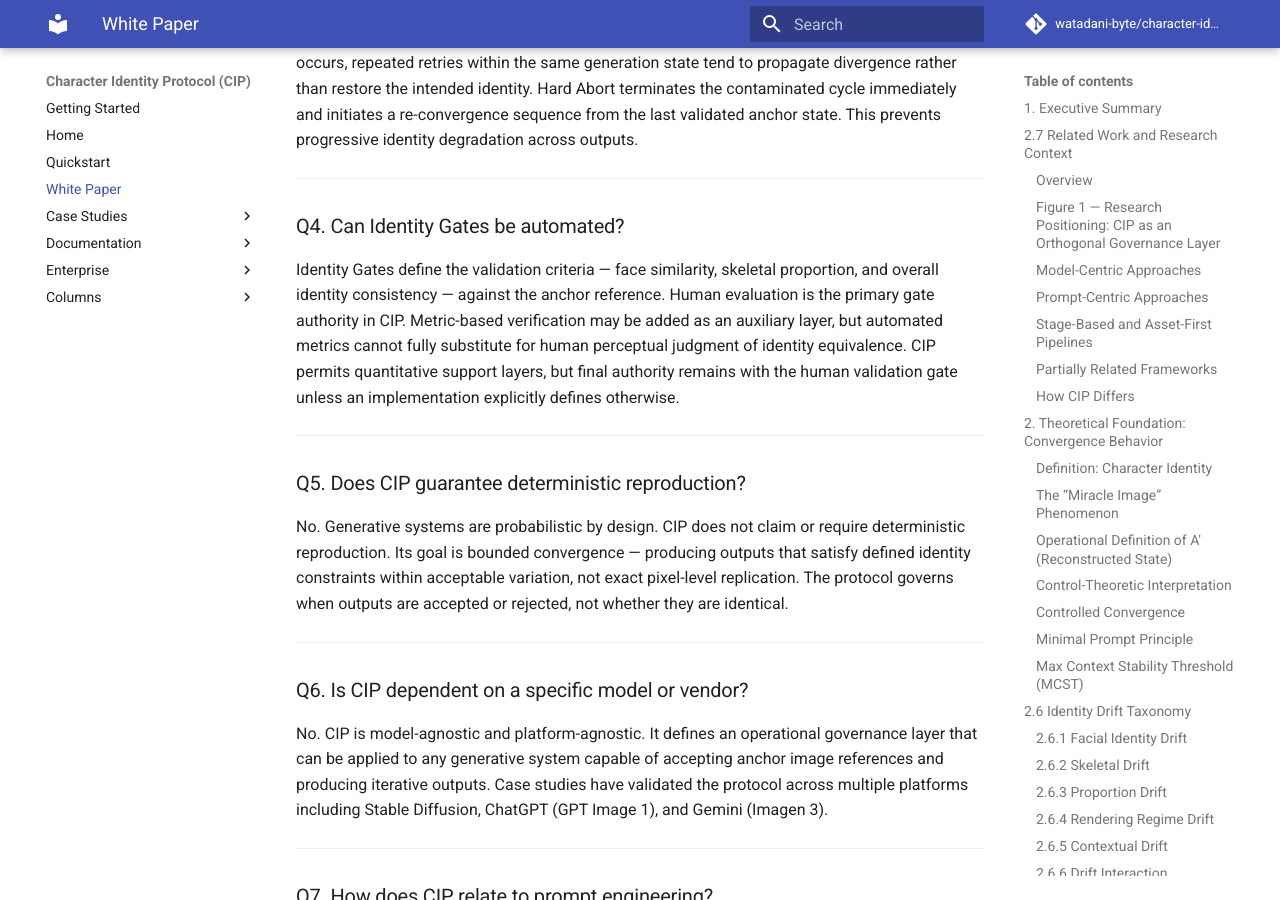
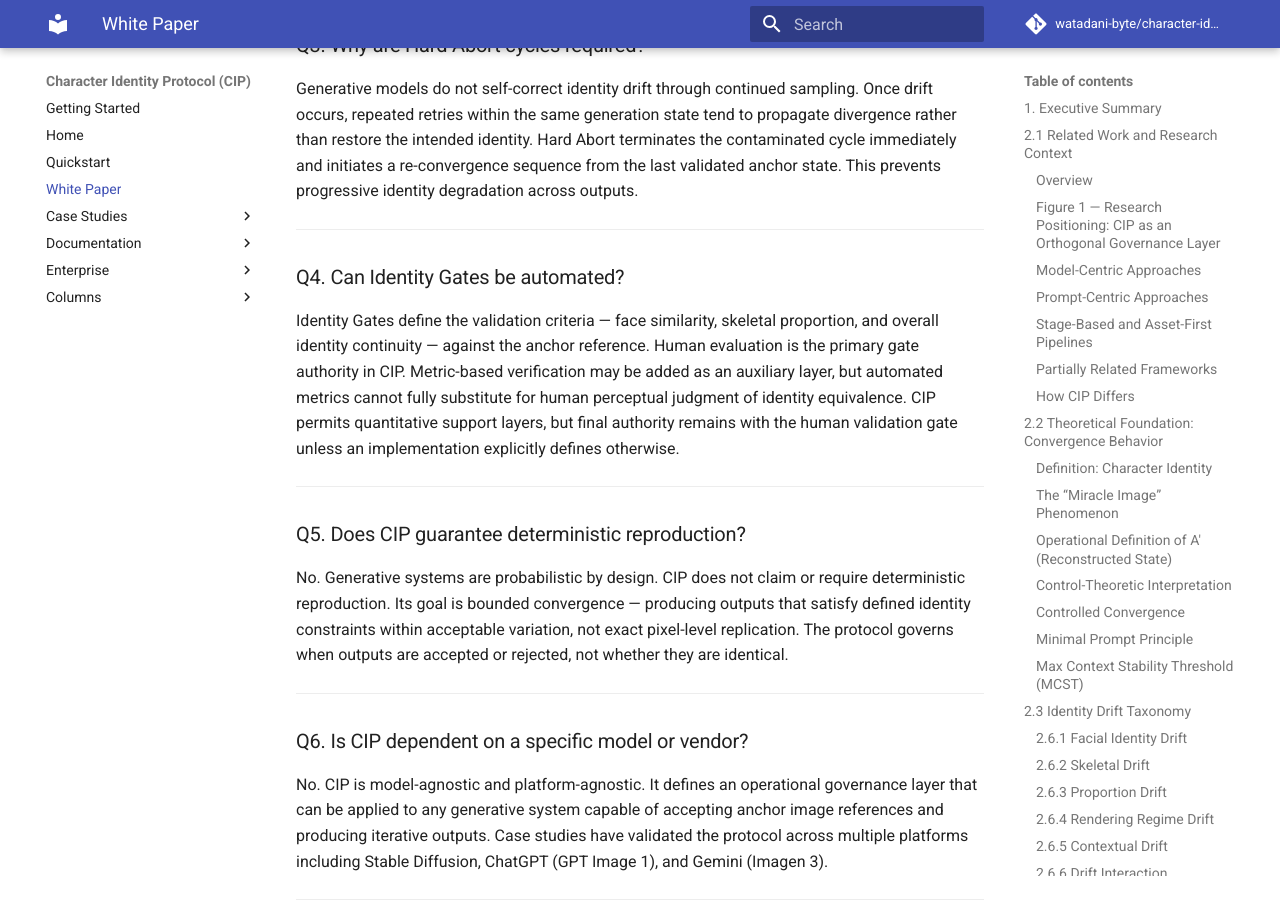
Before and after one commit to watadani-byte/character-identity-protocol, an MkDocs documentation site: the page built from docs/whitepaper_v1.md, in a window 1280 px wide and 900 px high, scrolled down 26551 px. Built offline with MkDocs 1.6.1 and Material for MkDocs 9.7.7, drawn with Linux system fonts in a browser that asks for light colours; comment, search, counter and statistics services are not loaded; some of the changed text lies outside the part shown.

Commit message:
whitepaper_v1.md を更新

```diff
--- a/docs/whitepaper_v1.md
+++ b/docs/whitepaper_v1.md
@@ -21,7 +21,7 @@ In style-defined identity domains (e.g., anime and franchise animation), renderi
 
 -----
 
-## 2.7 Related Work and Research Context
+## 2.1 Related Work and Research Context
 
 ### Overview
 
@@ -114,7 +114,7 @@ Accordingly, CIP may be understood as an **inference-time governance framework**
 
 -----
 
-## 2. Theoretical Foundation: Convergence Behavior
+## 2.2 Theoretical Foundation: Convergence Behavior
 
 ### Definition: Character Identity
 
@@ -207,7 +207,7 @@ It operates by detecting and respecting the MCST boundary within any given syste
 
 -----
 
-## 2.6 Identity Drift Taxonomy
+## 2.3 Identity Drift Taxonomy
 
 Generative systems exhibit multiple modes of identity drift during iterative reconstruction.
 Understanding these drift modes is critical for operational governance, as different failure modes require different mitigation responses.
@@ -942,7 +942,7 @@ Generative models do not self-correct identity drift through continued sampling.
 
 ### Q4. Can Identity Gates be automated?
 
-Identity Gates define the validation criteria — face similarity, skeletal proportion, and overall identity consistency — against the anchor reference. Human evaluation is the primary gate authority in CIP. Metric-based verification may be added as an auxiliary layer, but automated metrics cannot fully substitute for human perceptual judgment of identity equivalence. CIP permits quantitative support layers, but final authority remains with the human validation gate unless an implementation explicitly defines otherwise.
+Identity Gates define the validation criteria — face similarity, skeletal proportion, and overall identity continuity — against the anchor reference. Human evaluation is the primary gate authority in CIP. Metric-based verification may be added as an auxiliary layer, but automated metrics cannot fully substitute for human perceptual judgment of identity equivalence. CIP permits quantitative support layers, but final authority remains with the human validation gate unless an implementation explicitly defines otherwise.
 
 -----
 
@@ -1036,7 +1036,7 @@ The governance framework introduced by CIP operates through three mechanisms.
 
 **Anchor-based convergence** uses a previously validated image — the anchor — as the primary identity reference for subsequent generations. The anchor encodes visual identity in a form that the generative model can use as a conditioning signal, significantly increasing the probability that outputs converge toward the intended identity state. This replaces text-based identity encoding with image-based identity encoding, which is more robust under probabilistic reconstruction.
 
-**Identity validation gates** introduce explicit evaluation checkpoints into the generation workflow. After each generation cycle, outputs are evaluated against the anchor reference across defined criteria: facial similarity, skeletal proportion, and overall identity consistency. This converts identity verification from an implicit review process into an auditable operational event with defined pass and fail conditions.
+**Identity validation gates** introduce explicit evaluation checkpoints into the generation workflow. After each generation cycle, outputs are evaluated against the anchor reference across defined criteria: facial similarity, skeletal proportion, and overall identity continuity. This converts identity verification from an implicit review process into an auditable operational event with defined pass and fail conditions.
 
 **Hard abort and re-convergence** treat identity drift as a process integrity failure rather than a correctable iteration error. When validation fails, the current generation cycle is terminated immediately and a re-convergence sequence is initiated from the last validated anchor state. This prevents progressive identity degradation across outputs and maintains the integrity of the production pipeline.
 
```
Also changed, not shown: other parts of docs/whitepaper_v1.md (+6 -6 lines).
